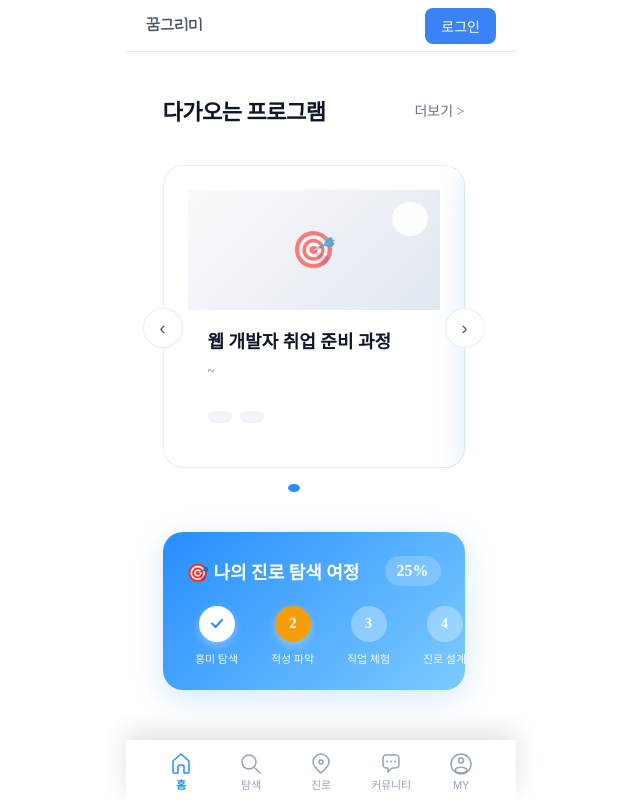
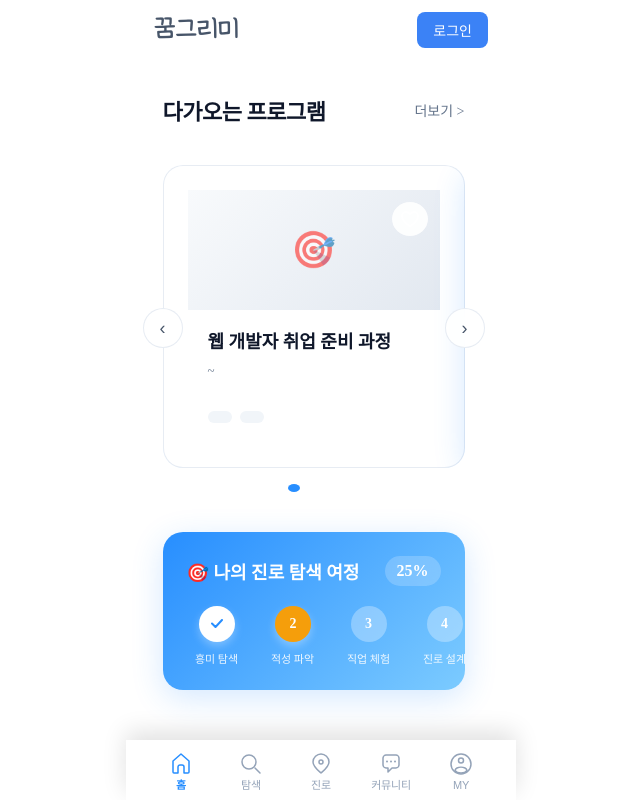
Before and after one commit to seohyun-lee/Kkumgeurimi-FE, a React (Vite) app: page / in a window 1280 px wide. Shown: the top 800 px of the page, without its empty margins (319-959 px from the left). Built offline with nearby package versions, Linux system fonts and the light colour scheme; no server answers.

Commit message:
fix: 상단바 UI 개선

```diff
--- a/src/layouts/AppShell.css
+++ b/src/layouts/AppShell.css
@@ -11,7 +11,6 @@ body { margin: 0; }
 /* 헤더 */
 .app-shell__header {
   background-color: white;
-  border-bottom: 1px solid #e5e7eb;
   position: fixed;
   top: 0;
   left: 50%;
@@ -41,10 +40,16 @@ body { margin: 0; }
 .app-shell__header-content {
   width: 100%;
   height: 52px;
-  padding: 0 20px;
+  padding: 8px 28px 0 28px;
   display: flex;
   align-items: center;
   justify-content: space-between;
+}
+
+.app-shell__page-title {
+  font-size: 22px;
+  font-weight: 700;
+  color: #1f2937;
 }
 
 
--- a/src/layouts/AppShell.jsx
+++ b/src/layouts/AppShell.jsx
@@ -3,6 +3,7 @@ import React from 'react';
 import { Outlet, useNavigate, useLocation, Link } from 'react-router-dom';
 import { useAuthStore } from '../store/auth.store';
 import { ROUTES } from '../config/constants';
+import { NAV_ITEMS } from '../config/nav';
 import BottomNavigation from '../components/BottomNavigation/BottomNavigation.jsx'
 import './AppShell.css';
 
@@ -16,8 +17,17 @@ const AppShell = () => {
     navigate(ROUTES.HOME);
   };
 
+  // 페이지별 제목 결정
+  const getPageTitle = () => {
+    if (pathname === ROUTES.HOME) {
+      return '꿈그리미';
+    }
 
-  const isAssistant = location.pathname.startsWith('/assistant');
+    const currentNavItem = NAV_ITEMS.find(item => item.path === pathname);
+    return currentNavItem ? currentNavItem.label : '꿈그리미';
+  };
+
+  const isAssistant = pathname.startsWith('/assistant');
 
   return (
   <div className="app-shell">
@@ -25,7 +35,11 @@ const AppShell = () => {
     <header className="app-shell__header">
       <div className="app-shell__header-content">
         <div className="app-shell__logo">
-          <Link to={ROUTES.HOME} className="brand-wordmark">꿈그리미</Link>
+          {pathname === ROUTES.HOME ? (
+            <Link to={ROUTES.HOME} className="brand-wordmark">꿈그리미</Link>
+          ) : (
+            <span className="app-shell__page-title">{getPageTitle()}</span>
+          )}
         </div>
 
 
--- a/src/styles/brand-logo.css
+++ b/src/styles/brand-logo.css
@@ -3,6 +3,7 @@
   color: var(--gray-600);
   font-family: var(--font-brand);
   font-weight: 700; /* 기본은 bold */
+  font-size: 24px; /* 다른 페이지 제목보다 조금 더 크게 */
   letter-spacing: -0.2px;
   font-synthesis-weight: none; /* 브라우저 임의 굵기 합성 방지(선택) */
 }
```
